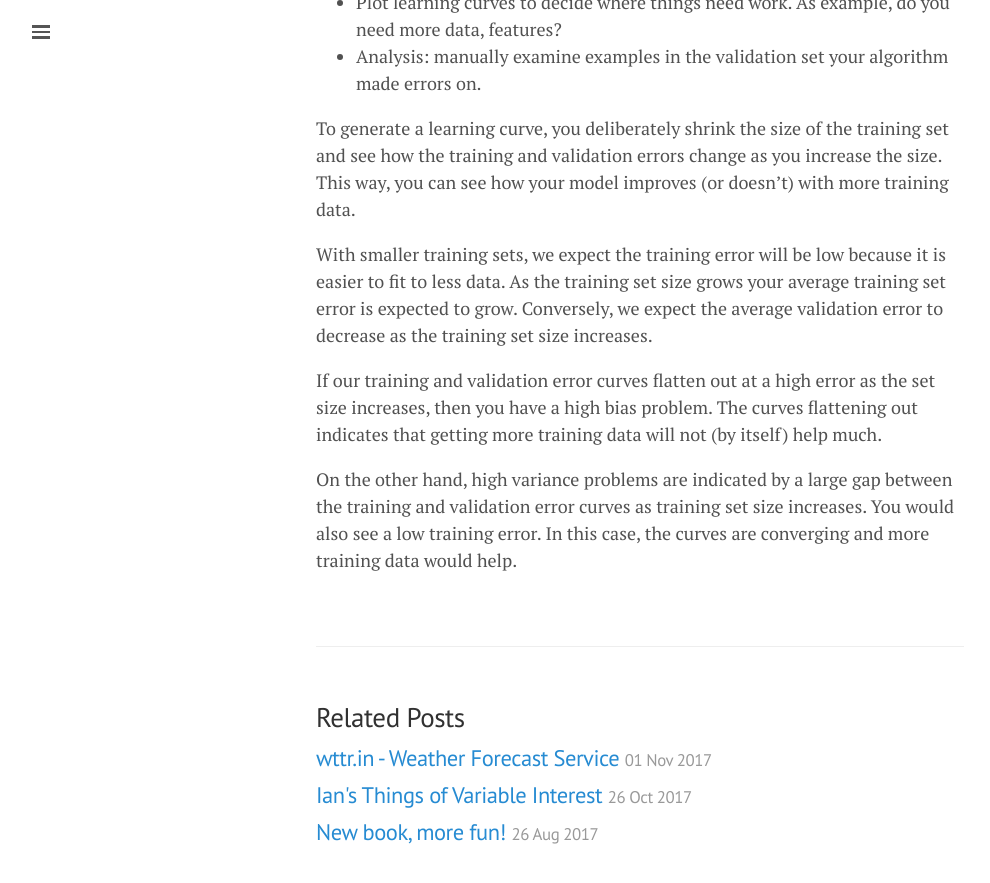
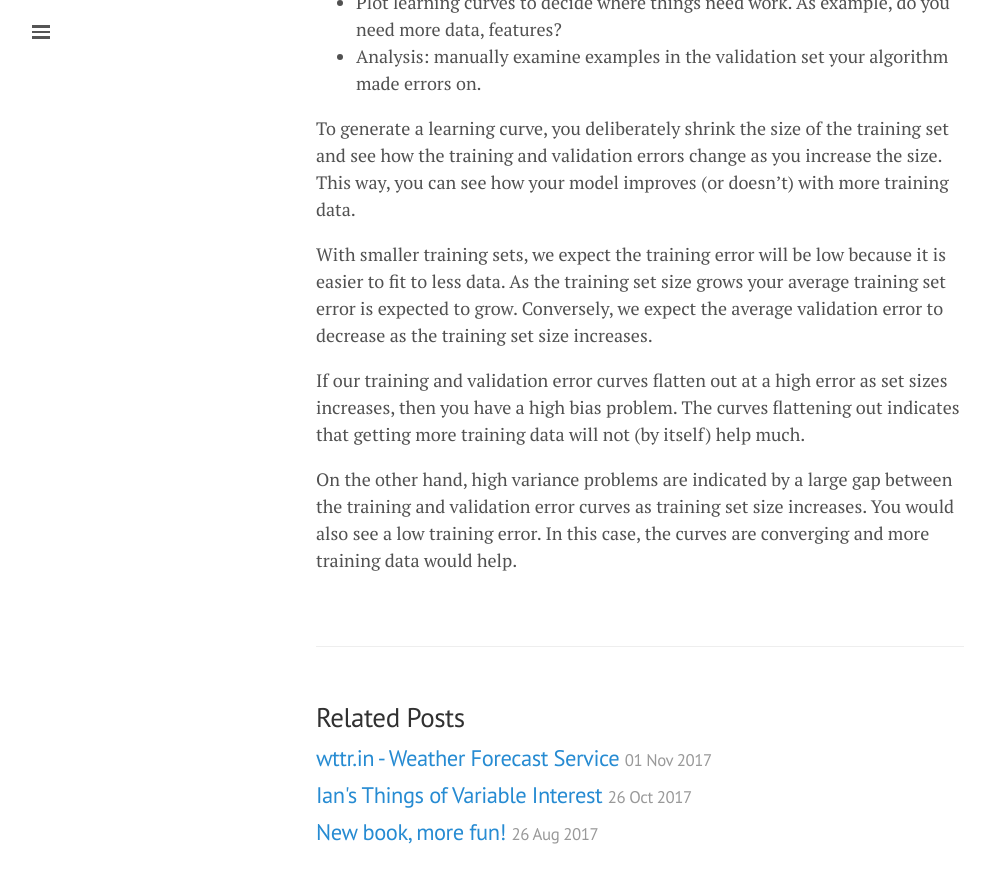
Before and after one commit to lgeurts/lgeurts.github.io, a Jekyll site: the page built from _posts/2018-06-29-artificial-intelligence-basics.md, in a window 1280 px wide and 900 px high, scrolled down 6518 px. Shown: the top 883 px of the window, without its empty margins (0-990 px from the left). Built offline with Jekyll 4.4.1, drawn with Linux system fonts in a browser that asks for light colours; nearby versions of some CDN libraries.

Commit message:
Update 2018-06-29-artificial-intelligence-basics.md

```diff
--- a/_posts/2018-06-29-artificial-intelligence-basics.md
+++ b/_posts/2018-06-29-artificial-intelligence-basics.md
@@ -177,6 +177,6 @@ To generate a learning curve, you deliberately shrink the size of the training s
 With smaller training sets, we expect the training error will be low because it is easier to fit to less data. As the training set size grows your average training set error is expected to grow.
 Conversely, we expect the average validation error to decrease as the training set size increases.
 
-If our training and validation error curves flatten out at a high error as the set size increases, then you have a high bias problem. The curves flattening out indicates that getting more training data will not (by itself) help much.
+If our training and validation error curves flatten out at a high error as set sizes increases, then you have a high bias problem. The curves flattening out indicates that getting more training data will not (by itself) help much.
 
 On the other hand, high variance problems are indicated by a large gap between the training and validation error curves as training set size increases. You would also see a low training error. In this case, the curves are converging and more training data would help.
```
